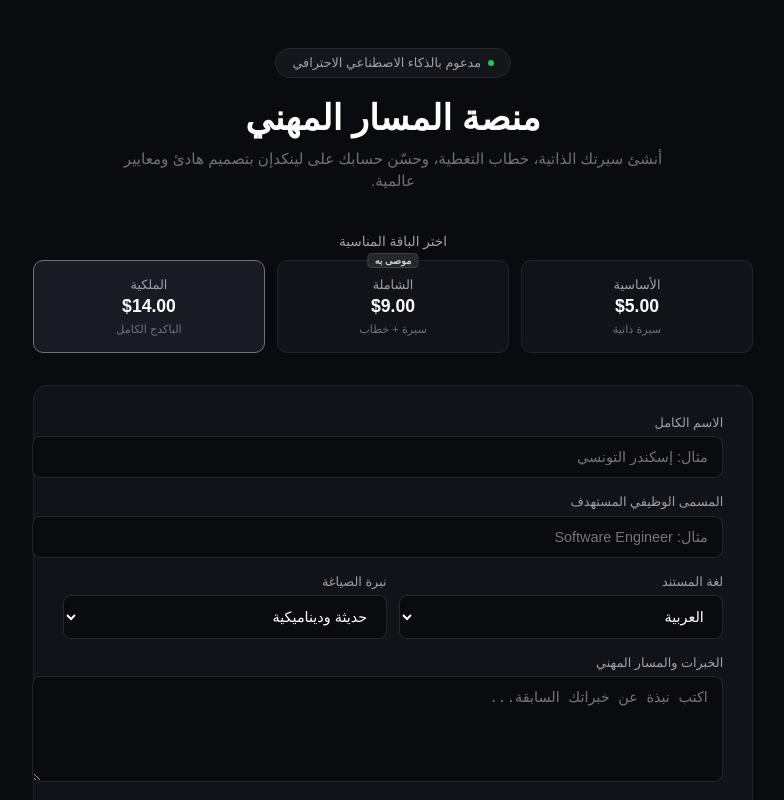
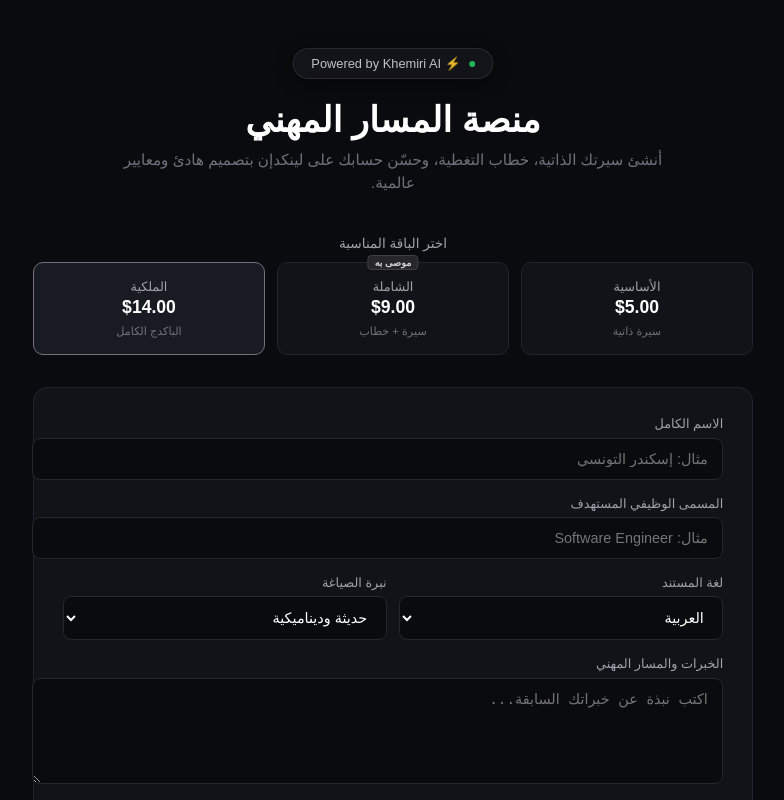
Before and after one commit to IskanderKhemiri1234/ai-resume-builder, a Next.js app: page / in a window 1280 px wide. Shown: the top 800 px of the page, without its empty margins (247-1031 px from the left). Built offline with nearby package versions, Linux system fonts and the light colour scheme.

Commit message:
Enhance header with Khemiri branding and animation
Added a subtle pulse animation for the Khemiri badge and updated the header content to reflect the new branding.

```diff
--- a/src/app/page.tsx
+++ b/src/app/page.tsx
@@ -99,13 +99,28 @@ export default function Home() {
 
   return (
     <main style={{ minHeight: '100vh', backgroundColor: '#0a0b0e', color: '#ededed', padding: '3rem 1.2rem', fontFamily: 'sans-serif' }}>
+
+      {/* ستايل الحركة الخفيفة والفخمة للتوقيع العلوي */}
+      <style jsx global>{`
+        @keyframes subtlePulse {
+          0% { transform: scale(1); opacity: 0.9; }
+          50% { transform: scale(1.02); opacity: 1; border-color: #52525b; }
+          100% { transform: scale(1); opacity: 0.9; }
+        }
+        .khemiri-badge {
+          animation: subtlePulse 3s infinite ease-in-out;
+        }
+      `}</style>
+
       <div style={{ maxWidth: '720px', margin: '0 auto' }}>
 
+        {/* رأسية المنصة مع التوقيع المتحرك الفخم */}
         <header style={{ textAlign: 'center', marginBottom: '2.5rem' }}>
-          <div style={{ display: 'inline-flex', alignItems: 'center', gap: '0.4rem', background: '#14161b', padding: '0.4rem 1rem', borderRadius: '20px', fontSize: '0.8rem', color: '#a1a1aa', border: '1px solid #27272a', marginBottom: '1.2rem' }}>
+          <div className="khemiri-badge" style={{ display: 'inline-flex', alignItems: 'center', gap: '0.5rem', background: '#14161b', padding: '0.45rem 1.1rem', borderRadius: '20px', fontSize: '0.8rem', color: '#d4d4d8', border: '1px solid #27272a', marginBottom: '1.2rem', boxShadow: '0 4px 20px rgba(0,0,0,0.5)' }}>
             <span style={{ width: '6px', height: '6px', borderRadius: '50%', backgroundColor: '#22c55e' }}></span>
-            مدعوم بالذكاء الاصطناعي الاحترافي
+            <span>⚡ Powered by Khemiri AI</span>
           </div>
+
           <h1 style={{ fontSize: '2.2rem', fontWeight: '700', color: '#ffffff', margin: '0 0 0.6rem 0' }}>
             منصة المسار المهني
           </h1>
@@ -114,6 +129,7 @@ export default function Home() {
           </p>
         </header>
 
+        {/* قسم الباقات */}
         <div style={{ marginBottom: '2rem' }}>
           <label style={{ display: 'block', fontSize: '0.85rem', color: '#a1a1aa', marginBottom: '0.7rem', fontWeight: '500', textAlign: 'center', textTransform: 'uppercase' }}>
             اختر الباقة المناسبة
@@ -151,6 +167,7 @@ export default function Home() {
           </div>
         </div>
 
+        {/* نموذج الإدخال */}
         <form onSubmit={handleSubmit} style={{ background: '#111318', padding: '1.8rem', borderRadius: '14px', display: 'flex', flexDirection: 'column', gap: '1rem', border: '1px solid #1f242d' }}>
 
           <div>
```
